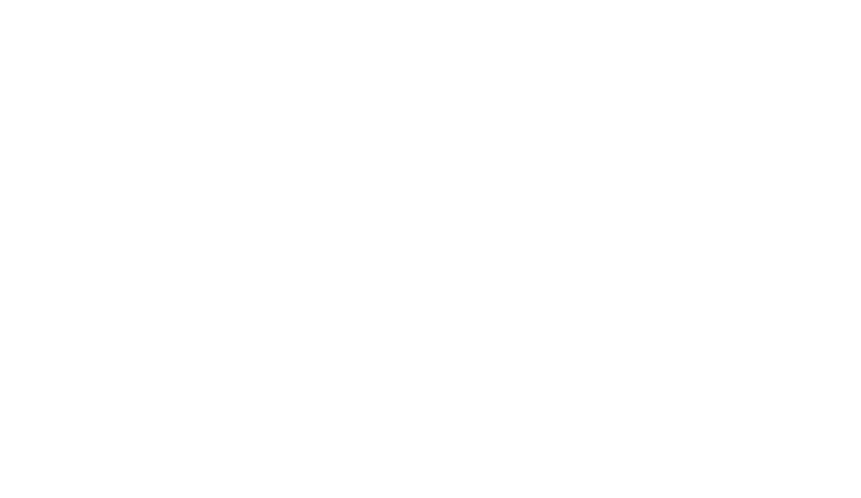
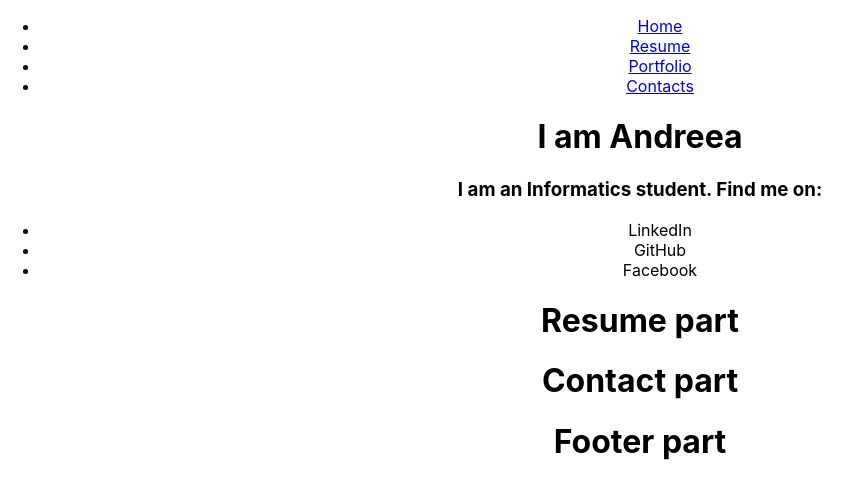
Before and after one commit to undcybele/react-portfolio, a React (Create React App) app: page / in a window 1280 px wide. Shown: the top 498 px of the page, without its empty margins (0-861 px from the left). Built offline with nearby package versions, Linux system fonts and the light colour scheme.

Commit message:
creating the basic structure

```diff
--- a/src/components/Contact.js
+++ b/src/components/Contact.js
@@ -1,15 +1,9 @@
 import React, { Component } from "react";
 
-const Contact = () => {
-  return (
-    <div>
-      <section id="contact">
-        <div className="row section-head">
-          <div className="ten columns"></div>
-        </div>
-      </section>
-    </div>
-  );
-};
+class Contact extends Component {
+  render() {
+    return <h1>Contact part</h1>;
+  }
+}
 
 export default Contact;
--- a/src/components/Footer.js
+++ b/src/components/Footer.js
@@ -1,7 +1,8 @@
 import React, { Component } from "react";
-
-const Footer = () => {
-  return <div></div>;
-};
+class Footer extends Component {
+  render() {
+    return <h1>Footer part</h1>;
+  }
+}
 
 export default Footer;
--- a/src/components/Header.js
+++ b/src/components/Header.js
@@ -1,7 +1,42 @@
 import React, { Component } from "react";
 
-const Header = () => {
-  return <div></div>;
-};
+class Header extends Component {
+  render() {
+    return (
+      <React.Fragment>
+        <header>
+          <nav>
+            <ul>
+              <li className="current">
+                <a href="#home">Home</a>
+              </li>
+              <li>
+                <a href="#resume">Resume</a>
+              </li>
+              <li>
+                <a href="#portfolio">Portfolio</a>
+              </li>
+              <li>
+                <a href="#contact">Contacts</a>
+              </li>
+            </ul>
+          </nav>
+
+          <div className="row banner">
+            <div className="banner-text">
+              <h1 className="responsive-headline">I am Andreea</h1>
+              <h3>I am an Informatics student. Find me on:</h3>
+              <ul className="social-media">
+                <li>LinkedIn</li>
+                <li>GitHub</li>
+                <li>Facebook</li>
+              </ul>
+            </div>
+          </div>
+        </header>
+      </React.Fragment>
+    );
+  }
+}
 
 export default Header;
--- a/src/components/Resume.js
+++ b/src/components/Resume.js
@@ -1,7 +1,8 @@
 import React, { Component } from "react";
 
-const Resume = () => {
-  return <div></div>;
-};
-
+class Resume extends Component {
+  render() {
+    return <h1>Resume part</h1>;
+  }
+}
 export default Resume;
```
